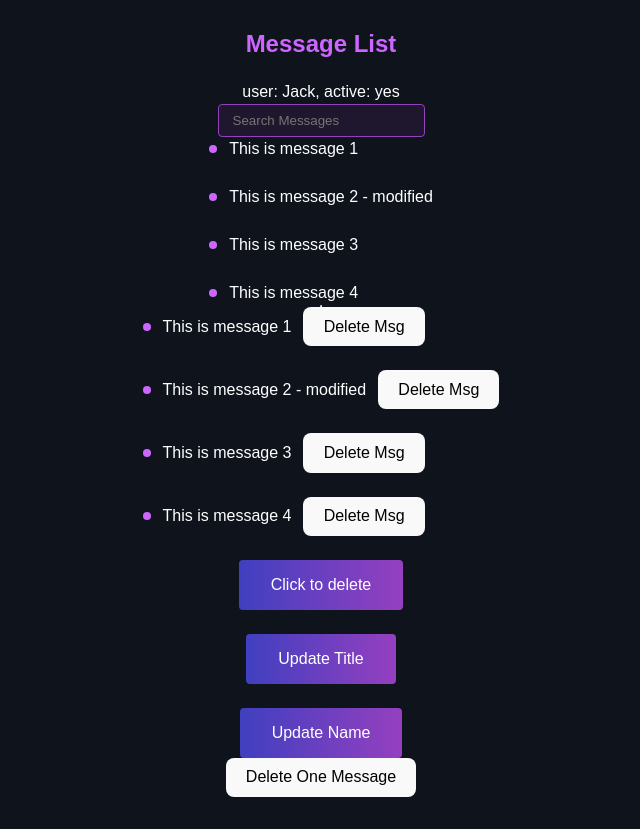
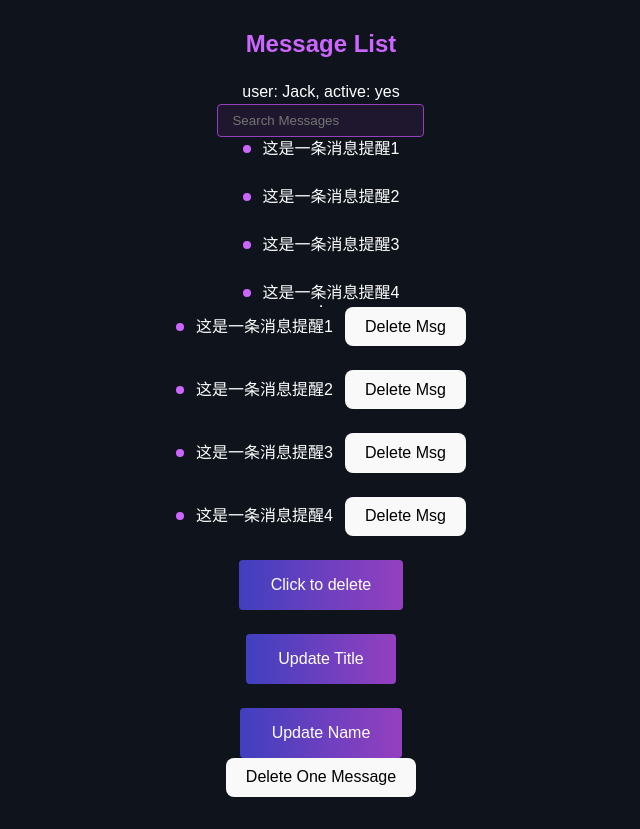
Before and after one commit to Yueleng/vue-tutorials, a Vue app in the folder FengHua VUE Tutorial/p10_vue_composition_api/: page / in a window 1280 px wide. Shown: the whole page, without its empty margins (319-959 px from the left). Built offline with nearby package versions, Linux system fonts and the light colour scheme.

Commit message:
Lifecycle hooks in composition API

```diff
--- a/FengHua VUE Tutorial/p10_vue_composition_api/src/App.vue
+++ b/FengHua VUE Tutorial/p10_vue_composition_api/src/App.vue
@@ -1,7 +1,7 @@
 <template>
   <main>
     <div class="container">
-      <MessageList :messages="messages" :removeBtn="removeMessage" />
+      <MessageList />
       <button @onlick="messages.pop()">Delete One Message</button>
     </div>
   </main>
--- a/FengHua VUE Tutorial/p10_vue_composition_api/src/components/MessageList.vue
+++ b/FengHua VUE Tutorial/p10_vue_composition_api/src/components/MessageList.vue
@@ -1,5 +1,6 @@
 <template>
-  <div>
+  <div v-if="loading">LOADING...</div>
+  <div v-else>
     <h2>{{ options.title }}</h2>
     <p>
       user: {{ options.user.name }}, active:
@@ -29,17 +30,30 @@
 </template>
 
 <script>
-import { ref, reactive, computed, watch, watchEffect } from "vue";
+import { ref, reactive, computed, watch, watchEffect, onMounted } from "vue";
 import MessageListItem from "./MessageListItem.vue";
 export default {
   components: { MessageListItem },
   setup(props) {
-    const messages = ref([
-      { id: 1, content: "This is message 1" },
-      { id: 2, content: "This is message 2" },
-      { id: 3, content: "This is message 3" },
-      { id: 4, content: "This is message 4" },
-    ]);
+    const messages = ref([]);
+    const loading = ref(false);
+
+    onMounted(() => {
+      console.log("onMounted!");
+      loading.value = true;
+      setTimeout(() => {
+        messages.value = [
+          { id: 1, content: "这是一条消息提醒1" },
+          { id: 2, content: "这是一条消息提醒2" },
+          { id: 3, content: "这是一条消息提醒3" },
+          { id: 4, content: "这是一条消息提醒4" },
+        ];
+        loading.value = false;
+        setTimeout(() => {
+          messages.value[1].content = "This is message 2 - modified";
+        }, 1500);
+      }, 5000);
+    });
 
     function removeMessage(id) {
       messages.value = messages.value.filter((msg) => msg.id !== id);
@@ -52,10 +66,6 @@ export default {
       },
       { deep: true }
     );
-
-    setTimeout(() => {
-      messages.value[1].content = "This is message 2 - modified";
-    }, 1500);
 
     const searchTerm = ref("");
 
@@ -159,10 +169,18 @@ export default {
     //   console.log("---watchEffect Ends---");
     // });
 
-    return { messages, removeMessage, options, searchedMessages };
+    return {
+      messages,
+      loading,
+      removeMessage,
+      options,
+      searchTerm,
+      searchedMessages,
+    };
   },
 };
 </script>
+
 <style scoped>
 div {
   display: grid;
```
Also changed, not shown: 2 other files (tests, documents, lock files or other folders).
